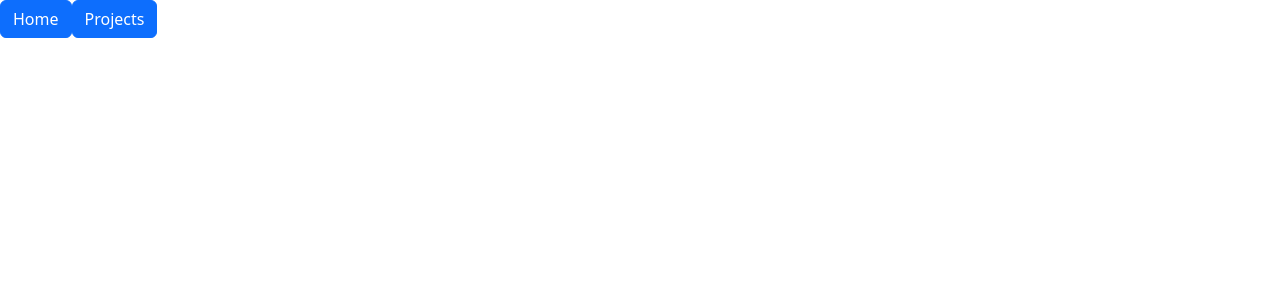
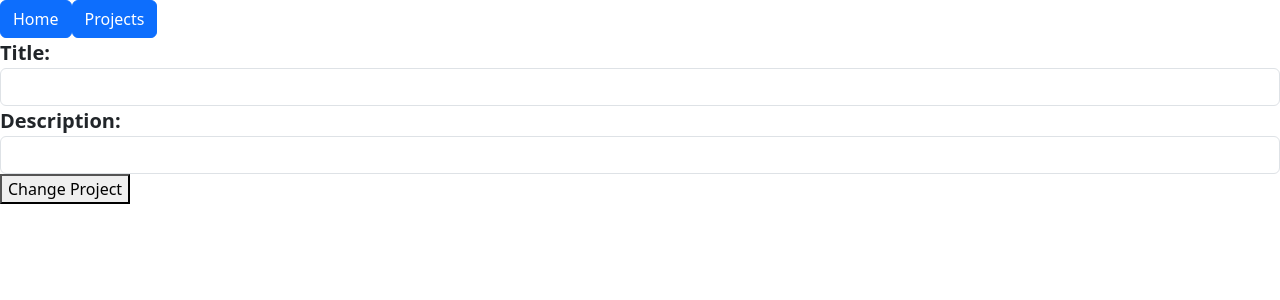
Before and after one commit to KissKrisz215/project-management-client, a React (Create React App) app: page /projects/edit/1 in a window 1280 px wide. Before the commit this address had no page. Shown: the top 300 px of the page. Built offline with nearby package versions, Linux system fonts and the light colour scheme; no server answers.

Commit message:
Added Project Edit Page

```diff
--- a/src/App.js
+++ b/src/App.js
@@ -7,6 +7,8 @@ import { Route ,Routes } from 'react-router-dom';
 import { HomePage } from './pages/HomePage';
 import { ProjectListPage } from './pages/ProjectListPage';
 import { ProjectDetailsPage } from './pages/ProjectDetailsPage';
+import { ErrorPage } from './pages/ErrorPage';
+import {EditProjectPage} from './pages/EditProjectPage';
 
 function App() {
 
@@ -18,6 +20,8 @@ function App() {
       <Route  path="/" element={<HomePage />}></Route>
       <Route path="/projects" element={<ProjectListPage/>}></Route>
       <Route path="/projects/:id" element={<ProjectDetailsPage />}></Route>
+      <Route path="/projects/edit/:id" element={<EditProjectPage />}></Route>
+      <Route path="*" element={<ErrorPage />}></Route>
     </Routes>
     </div>
   );
--- /dev/null
+++ b/src/pages/EditProjectPage.js
@@ -0,0 +1,51 @@
+import axios from "axios";
+import { useState, useEffect } from "react";
+import { useParams } from "react-router-dom";
+
+const API_URL = "http://localhost:5005";
+
+export function EditProjectPage(){
+    const {id} = useParams();
+    const [body,setBody] = useState({title: "", description: ""});
+
+    useEffect(() => {
+        axios(`${API_URL}/api/projects/${id}`)
+        .then((response) => {
+            setBody({
+                title: response.data.title,
+                description: response.data.description
+            })
+        })
+        .catch((err) => console.log(err));
+    }, []);
+
+    const handleSubmit = (e) => {
+        e.preventDefault();
+        axios.put(`${API_URL}/api/projects/${id}`, body)
+        .then((response) => {
+            const data = response.data;
+            setBody({
+                title: data.title,
+                description: data.description
+            })
+        })
+        .catch((err) => console.log(err));
+    }
+
+    const handleInputChange = (e) => {
+        const {value, name} = e.target;
+        setBody((prevBody) => ({...prevBody, [name]: value}))
+    }
+
+    return(
+        <>
+            <form onSubmit={handleSubmit}>
+                <label htmlFor="" className="fw-bold fs-5">Title:</label>
+                <input onChange={(e) => handleInputChange(e)} name="title" value={body.title} type="text" className="form-control" />
+                <label htmlFor="" className="fw-bold fs-5">Description:</label>
+                <input onChange={(e) => handleInputChange(e)} type="text" value={body.description} className="form-control" name="description" />
+                <button type="submit">Change Project</button>
+            </form>
+        </>
+    );
+}
--- /dev/null
+++ b/src/pages/ErrorPage.js
@@ -0,0 +1,7 @@
+export function ErrorPage(){
+    return(
+        <>
+            <h1>There was an error!</h1>
+        </>
+    );
+}
--- a/src/pages/ProjectDetailsPage.js
+++ b/src/pages/ProjectDetailsPage.js
@@ -33,6 +33,7 @@ export function ProjectDetailsPage(){
         </li>
        ))}
        <Link to="/projects"><button>Back to Projects</button></Link>
+       <Link to={`/projects/edit/${id}`}><button>Edit Project</button></Link>
        </div>
     );
 }
```
